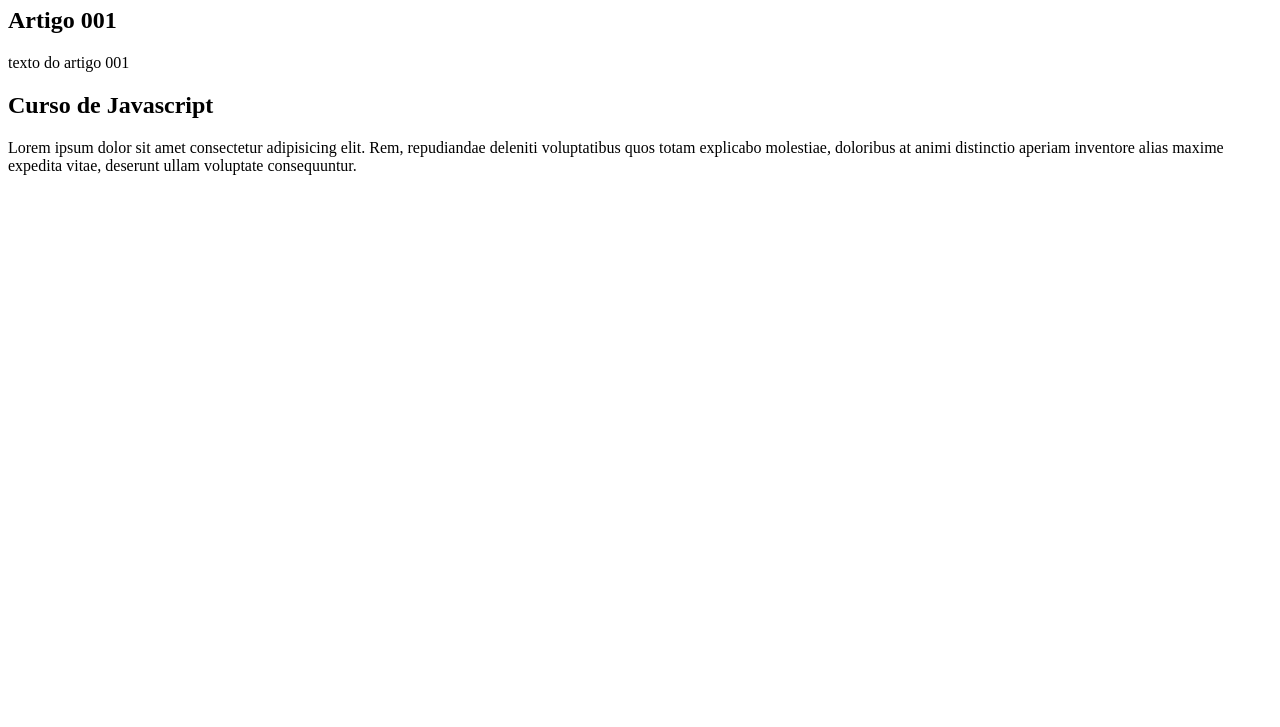
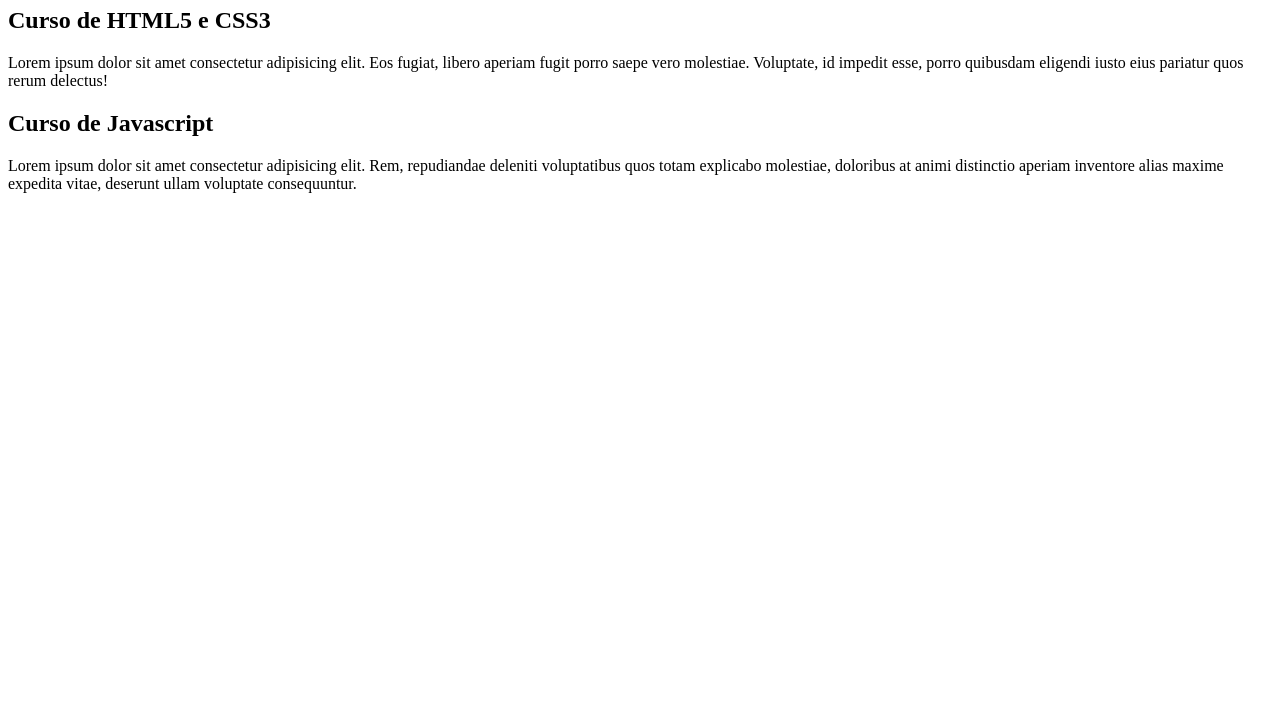
Before and after one commit to danielvdg/Projeto-site, a plain HTML site: page Index.html in a window 1280 px wide. Shown: the part 73-800 px from the top of the page. Drawn offline with Linux system fonts and the light colour scheme.

Commit message:
começei a escrever o cófdigo do site

```diff
--- a/Index.html
+++ b/Index.html
@@ -11,8 +11,8 @@
             <h1>Curso em video</h1>
         </header>
         <article>
-            <h2> Artigo 001</h2>
-            <p>texto do artigo 001</p>
+            <h2> Curso de HTML5 e CSS3</h2>
+            <p>Lorem ipsum dolor sit amet consectetur adipisicing elit. Eos fugiat, libero aperiam fugit porro saepe vero molestiae. Voluptate, id impedit esse, porro quibusdam eligendi iusto eius pariatur quos rerum delectus!</p>
         </article>
         <article>
             <h2>Curso de Javascript</h2>
```
